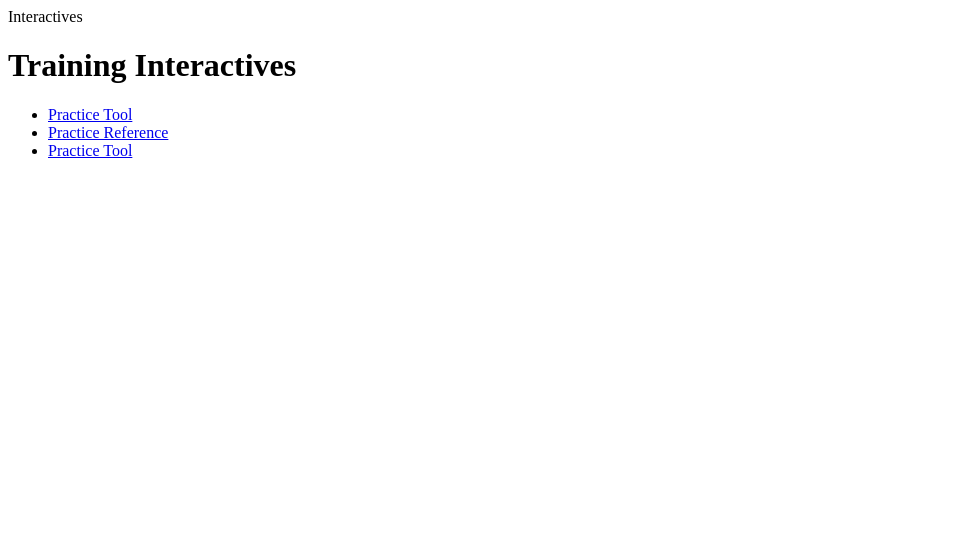
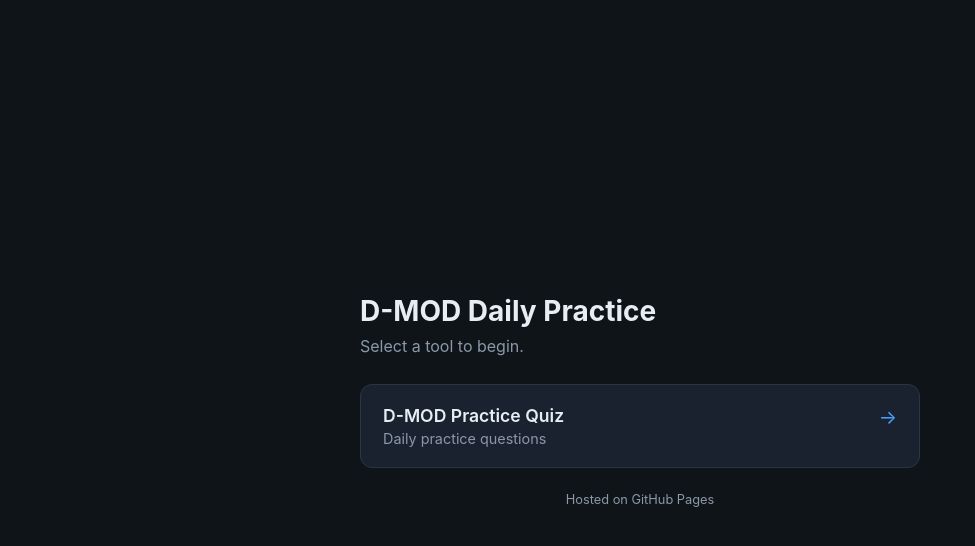
Before and after one commit to rinehartmichael/D-MOD-Daily-Practice-Quiz, a plain HTML site: page index.html in a window 1280 px wide. Shown: the whole page, without its empty margins (0-975 px from the left). Drawn offline with Linux system fonts and the light colour scheme.

Commit message:
Update index.html

```diff
--- a/index.html
+++ b/index.html
@@ -1,12 +1,72 @@
 <!DOCTYPE html>
-<html>
-<head><D MOD Practice tool.html>Interactives</D MOD Practice tool.html></head>
+<html lang="en">
+<head>
+  <meta charset="UTF-8">
+  <meta name="viewport" content="width=device-width, initial-scale=1.0">
+  <title>D-MOD Daily Practice</title>
+  <style>
+    :root {
+      --bg: #0f1419;
+      --card: #1a2230;
+      --border: #2a3547;
+      --accent: #4a9eff;
+      --text: #e6edf3;
+      --muted: #8b98a9;
+    }
+    * { box-sizing: border-box; margin: 0; padding: 0; }
+    body {
+      font-family: -apple-system, BlinkMacSystemFont, "Segoe UI", Roboto, sans-serif;
+      background: var(--bg);
+      color: var(--text);
+      min-height: 100vh;
+      display: flex;
+      align-items: center;
+      justify-content: center;
+      padding: 24px;
+    }
+    .wrap { width: 100%; max-width: 560px; }
+    h1 { font-size: 1.75rem; margin-bottom: 8px; }
+    p.sub { color: var(--muted); margin-bottom: 28px; }
+    a.tool {
+      display: block;
+      background: var(--card);
+      border: 1px solid var(--border);
+      border-radius: 12px;
+      padding: 20px 22px;
+      text-decoration: none;
+      color: var(--text);
+      transition: border-color .15s, transform .15s;
+      margin-bottom: 14px;
+    }
+    a.tool:hover { border-color: var(--accent); transform: translateY(-2px); }
+    a.tool .name { font-size: 1.1rem; font-weight: 600; }
+    a.tool .desc { color: var(--muted); font-size: .9rem; margin-top: 4px; }
+    a.tool .arrow { float: right; color: var(--accent); font-size: 1.2rem; }
+    footer { color: var(--muted); font-size: .8rem; margin-top: 24px; text-align: center; }
+  </style>
+</head>
 <body>
-  <h1>Training Interactives</h1>
-  <ul>
-    <li><a href="D MOD Practice tool.html">Practice Tool</a></li>
-    <li><a href="D MOD Practice tool.html">Practice Reference</a></li>
-    <li><a href="D MOD Practice tool.html">Practice Tool</a></li>
-  </ul>
+  <div class="wrap">
+    <h1>D-MOD Daily Practice</h1>
+    <p class="sub">Select a tool to begin.</p>
+
+    <!-- If you rename the file to d-mod-practice.html, use this line: -->
+    <a class="tool" href="d-mod-practice.html">
+      <span class="arrow">&rarr;</span>
+      <div class="name">D-MOD Practice Quiz</div>
+      <div class="desc">Daily practice questions</div>
+    </a>
+
+    <!-- If you keep the original filename with spaces, use this line instead: -->
+    <!--
+    <a class="tool" href="D%20MOD%20Practice%20tool.html">
+      <span class="arrow">&rarr;</span>
+      <div class="name">D-MOD Practice Quiz</div>
+      <div class="desc">Daily practice questions</div>
+    </a>
+    -->
+
+    <footer>Hosted on GitHub Pages</footer>
+  </div>
 </body>
 </html>
```
